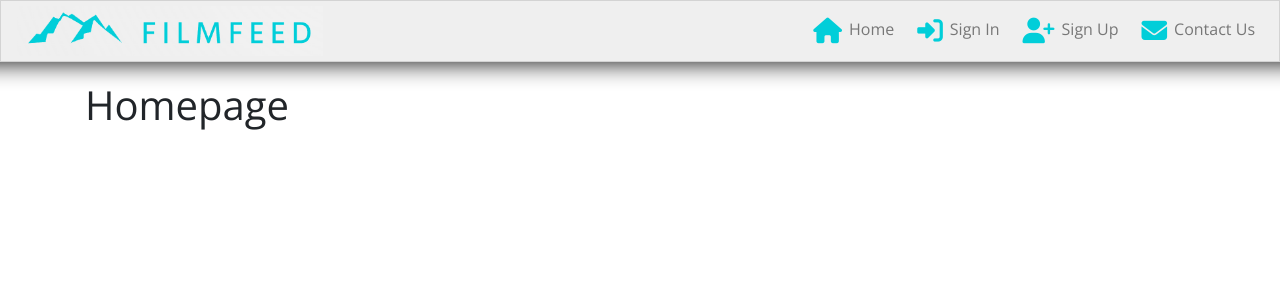
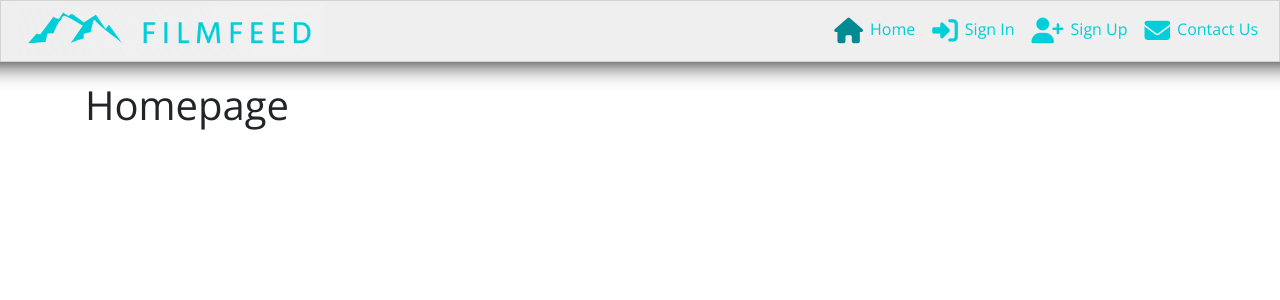
Before and after one commit to Liam-WB/filmfeed, a React (Create React App) app: page / in a window 1280 px wide. Shown: the top 300 px of the page. Built offline with nearby package versions, Linux system fonts and the light colour scheme.

Commit message:
-Add links to NavBar anchors, invalid url page, react router/switch imports, import syntax

```diff
--- a/src/App.js
+++ b/src/App.js
@@ -13,6 +13,7 @@ function App() {
             <Route exact path="/signin" render={() => <h1>Sign In</h1>} />
             <Route exact path="/signup" render={() => <h1>Sign Up</h1>} />
             <Route exact path="/contactus" render={() => <h1>Contact Us</h1>} />
+            <Route render={() => <p>Page not found!</p>} />
         </Switch>
       </Container>
     </div>
--- a/src/components/NavBar.js
+++ b/src/components/NavBar.js
@@ -2,28 +2,44 @@ import React from 'react';
 import { Navbar, Nav } from 'react-bootstrap';
 import logo from '../assets/filmfeed-logo.png';
 import styles from '../styles/NavBar.module.css';
+import { NavLink } from "react-router-dom";
 
 const NavBar = () => {
     return (
         <Navbar className={styles.NavBar} expand="md" fixed="top">
-            <Navbar.Brand>
-                <img src={logo} alt='logo' height='50'/>
-            </Navbar.Brand>
+            <NavLink to="/">
+                <Navbar.Brand>
+                    <img src={logo} alt='logo' height='50'/>
+                </Navbar.Brand>
+            </NavLink>
             <Navbar.Toggle aria-controls="basic-navbar-nav" />
             <Navbar.Collapse id="basic-navbar-nav">
                 <Nav className="ml-auto text-left">
-                    <Nav.Link>
+                    <NavLink
+                    exact
+                    className={styles.NavLink}
+                    activeClassName={styles.Active}
+                    to="/">
                         <i className='fas fa-home'></i>Home
-                    </Nav.Link>
-                    <Nav.Link>
+                    </NavLink>
+                    <NavLink
+                    className={styles.NavLink}
+                    activeClassName={styles.Active}
+                    to="/signin">
                         <i className='fas fa-sign-in-alt'></i>Sign In
-                    </Nav.Link>
-                    <Nav.Link>
+                    </NavLink>
+                    <NavLink
+                    className={styles.NavLink}
+                    activeClassName={styles.Active}
+                    to="/signup">
                         <i className='fas fa-user-plus'></i>Sign Up
-                    </Nav.Link>
-                    <Nav.Link>
+                    </NavLink>
+                    <NavLink
+                    className={styles.NavLink}
+                    activeClassName={styles.Active}
+                    to="/contactus">
                         <i class="fa-solid fa-envelope"></i>Contact Us
-                    </Nav.Link>
+                    </NavLink>
                 </Nav>
             </Navbar.Collapse>
         </Navbar>
--- a/src/styles/NavBar.module.css
+++ b/src/styles/NavBar.module.css
@@ -5,3 +5,11 @@
     padding-bottom: 0;
     box-shadow: 0px -35px 1.5em 2.2em rgb(0, 0, 0);
 }
+
+.NavLink {
+    padding: 5px;
+}
+
+.Active i {
+    color: #008b92;
+}
```
